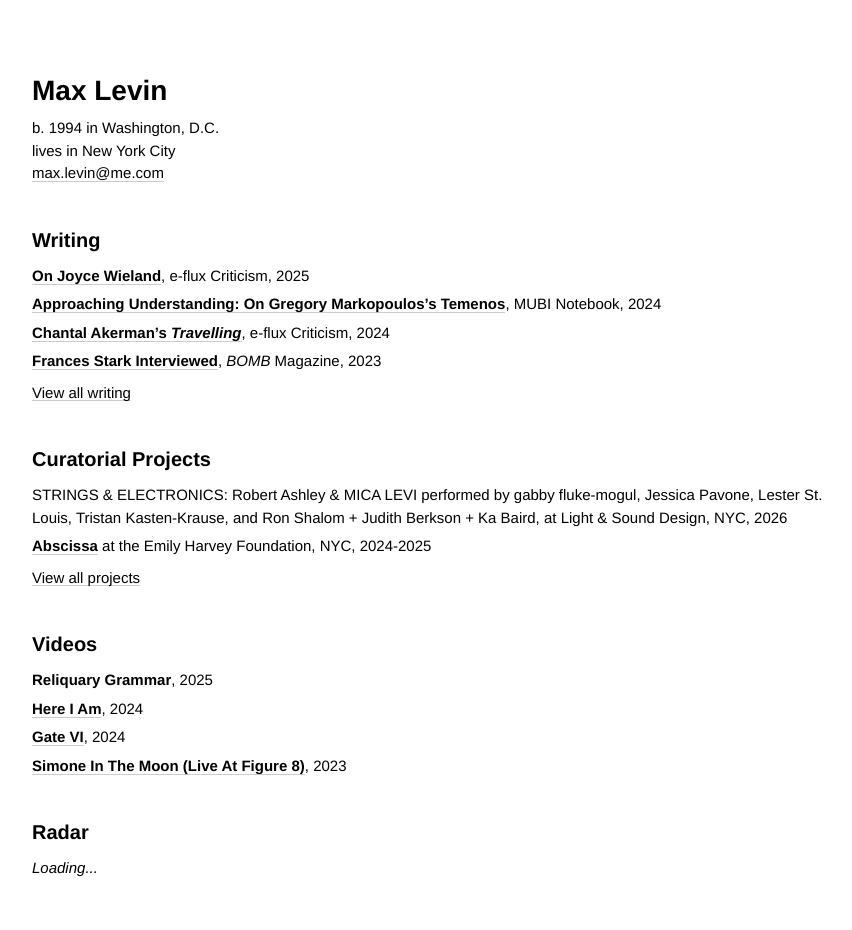
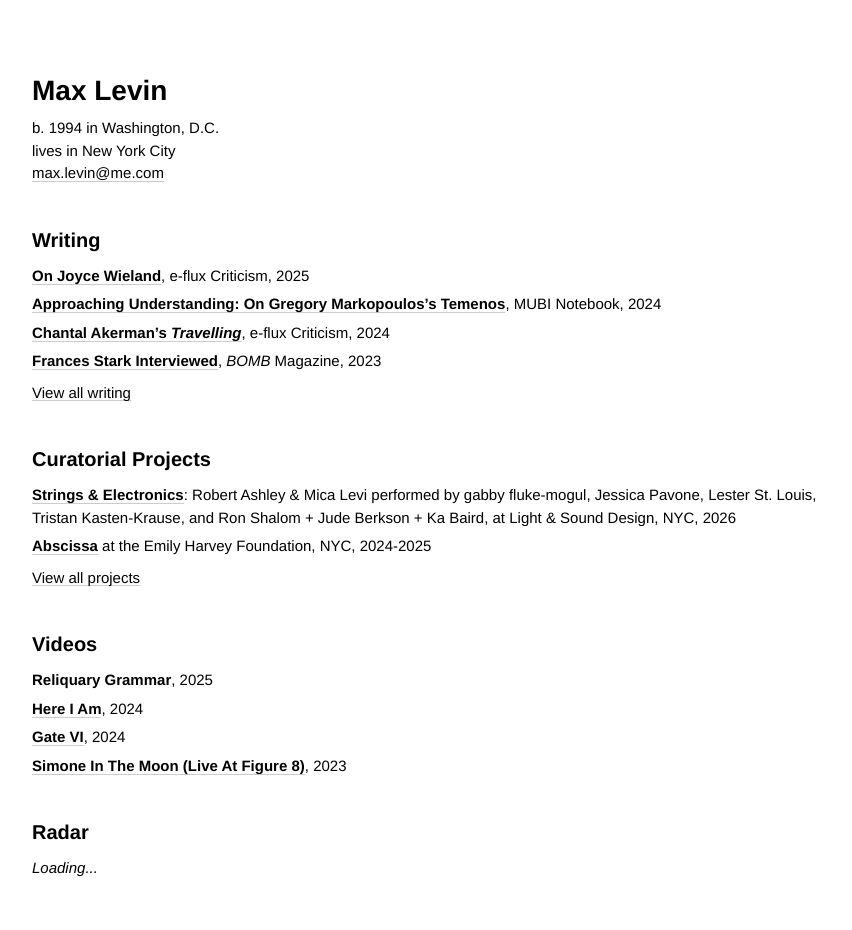
Before and after one commit to minicreative/maxlevin.me, a Jekyll site: the page built from index.md, in a window 1280 px wide. Shown: the whole page, without its empty margins (18-870 px from the left). Built offline with Jekyll 4.4.1, drawn with Linux system fonts in a browser that asks for light colours; some of the changed lines change nothing that is shown.

Commit message:
Updated Index

```diff
--- a/index.md
+++ b/index.md
@@ -191,16 +191,22 @@
 - title: Curatorial Projects
   priority_button: View all projects
   items:
-  - description: 'STRINGS & ELECTRONICS: Robert Ashley & MICA LEVI performed by gabby
-      fluke-mogul, Jessica Pavone, Lester St. Louis, Tristan Kasten-Krause, and Ron
-      Shalom  + Judith Berkson + Ka Baird, at Light & Sound Design, NYC, 2026'
+  - description: "**[Strings & Electronics](https://lightandsound.design/e/strings-electronics)**:
+      Robert Ashley & Mica Levi performed by gabby fluke-mogul, Jessica Pavone, Lester
+      St. Louis, Tristan Kasten-Krause, and Ron Shalom  + Jude Berkson + Ka Baird,
+      at Light & Sound Design, NYC, 2026"
     is_priority: true
   - description: "**[Abscissa](/pages/abscissa/)** at the Emily Harvey Foundation,
       NYC, 2024-2025"
     is_priority: true
-  - description: Alvin Lucier’s *Theme* at the Emily Harvey Foundation, NYC, 2025
+  - description: Michael Rozek's **[MARIANNE](https://www.emilyharveyfoundation.org/JS/pdfjs/web/viewer.html?file=/newyork/PDF/EmilyHarveyFoundation/0223.pdf&url=/newyork/Pages/emilyharveyfoundation.html&pos=1544&nav=Past%20Exhibitions)**
+      at the Emily Harvey Foundation, NYC, 2025
+    is_priority:
+  - description: My film Reliquary Grammar + Alvin Lucier’s **[Theme](https://www.emilyharveyfoundation.org/JS/pdfjs/web/viewer.html?file=/newyork/PDF/EmilyHarveyFoundation/0217.pdf&url=/newyork/Pages/emilyharveyfoundation.html&pos=1544&nav=Past%20Exhibitions)**
+      at the Emily Harvey Foundation, NYC, 2025
     is_priority: false
-  - description: Anthony Vine and Zosha Warpeha at Light & Sound Design, NYC, 2025
+  - description: My film **[Reliquary Grammar](https://lightandsound.design/e/reliquarygrammar)**
+      + Anthony Vine and Zosha Warpeha at Light & Sound Design, NYC, 2025
     is_priority: false
   - description: My sound composition *Automatic Fields* in an Agatha Wojciechowsky
       exhibition at Andrew Edlin Gallery, NYC, 2021
```
